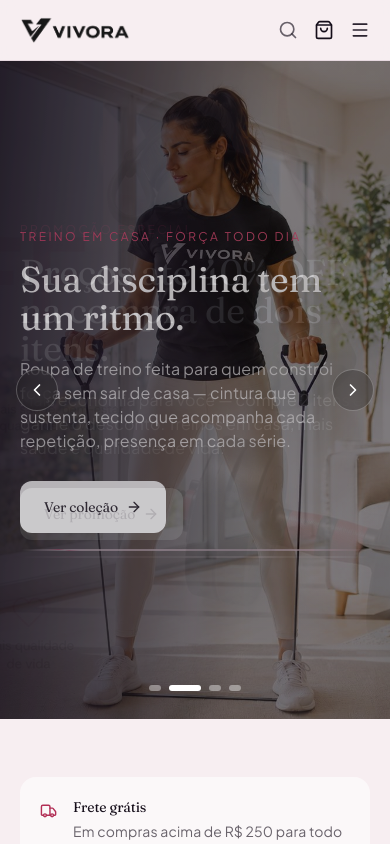
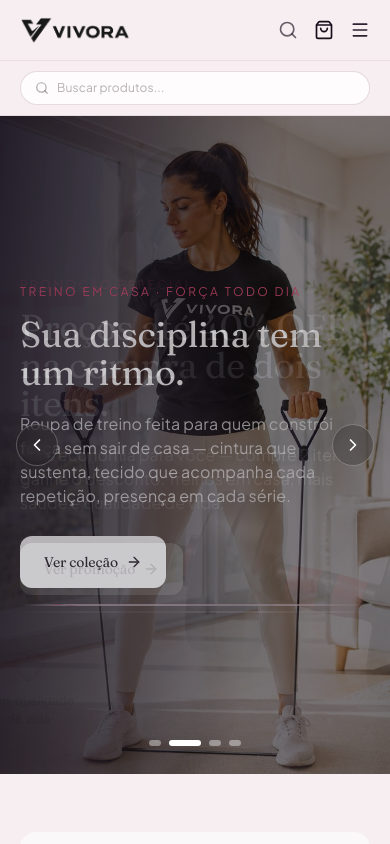
Before and after one commit to vivorafitstore/vivora, a Next.js app: page / in a window 390 px wide. Shown: the top 844 px of the page. Built offline with nearby package versions, Linux system fonts and the light colour scheme; no server answers; the database is empty.

Commit message:
feat: barra de busca sempre visível e compacta no header

```diff
--- a/src/components/Header.tsx
+++ b/src/components/Header.tsx
@@ -12,7 +12,6 @@ export function Header() {
   const router = useRouter();
   const { totalItens } = useCart();
   const [menuAberto, setMenuAberto] = useState(false);
-  const [buscaAberta, setBuscaAberta] = useState(false);
   const [busca, setBusca] = useState("");
 
   if (pathname?.startsWith("/admin")) return null;
@@ -21,7 +20,6 @@ export function Header() {
     e.preventDefault();
     if (busca.trim()) {
       router.push(`/loja?busca=${encodeURIComponent(busca.trim())}`);
-      setBuscaAberta(false);
       setBusca("");
     }
   }
@@ -29,6 +27,8 @@ export function Header() {
   return (
     <header className="sticky top-0 z-40 border-b border-mist/40 bg-blush/90 backdrop-blur">
       <div className="mx-auto flex max-w-6xl items-center justify-between gap-4 px-5 py-4">
+
+        {/* Logo */}
         <Link href="/" className="flex shrink-0 items-center">
           <img
             src="/images/logo-vivora-black.png"
@@ -37,16 +37,40 @@ export function Header() {
           />
         </Link>
 
+        {/* Nav categorias */}
         <CategoryNavDesktop />
 
-        <div className="flex flex-1 items-center justify-end gap-4">
+        {/* Barra de busca compacta — sempre visível no desktop */}
+        <form
+          onSubmit={buscar}
+          className="hidden lg:flex items-center gap-2 rounded-full border border-mist/60 bg-white/70 px-3.5 py-2 w-52 transition focus-within:border-rose focus-within:bg-white focus-within:w-64"
+          style={{ transition: "width 0.2s ease" }}
+        >
+          <Search className="h-3.5 w-3.5 shrink-0 text-graphite/40" />
+          <input
+            value={busca}
+            onChange={(e) => setBusca(e.target.value)}
+            placeholder="Buscar..."
+            className="flex-1 bg-transparent text-xs text-ink outline-none placeholder:text-graphite/35 min-w-0"
+          />
+          {busca && (
+            <button type="button" onClick={() => setBusca("")} className="text-graphite/40 hover:text-ink">
+              <X className="h-3 w-3" />
+            </button>
+          )}
+        </form>
+
+        {/* Ações */}
+        <div className="flex items-center gap-4">
+          {/* Busca mobile — lupa */}
           <button
             type="button"
             aria-label="Buscar"
-            onClick={() => setBuscaAberta((v) => !v)}
-            className={`flex items-center transition ${
-              buscaAberta ? "text-rose" : "text-graphite/70 hover:text-ink"
-            }`}
+            onClick={() => {
+              const el = document.getElementById("busca-mobile");
+              el?.focus();
+            }}
+            className="lg:hidden text-graphite/70 hover:text-ink transition"
           >
             <Search className="h-5 w-5" />
           </button>
@@ -54,7 +78,7 @@ export function Header() {
           <Link
             href="/login"
             aria-label="Entrar na conta"
-            className={`hidden md:flex items-center gap-1 text-sm transition ${
+            className={`hidden md:flex items-center gap-1 transition ${
               pathname === "/login" ? "text-rose" : "text-graphite/70 hover:text-ink"
             }`}
           >
@@ -65,7 +89,7 @@ export function Header() {
           <Link
             href="/carrinho"
             aria-label="Abrir carrinho"
-            className="relative flex items-center gap-1 text-ink"
+            className="relative flex items-center text-ink"
           >
             <ShoppingBag className="h-5 w-5" />
             {totalItens > 0 && (
@@ -74,6 +98,7 @@ export function Header() {
               </span>
             )}
           </Link>
+
           <button
             aria-label="Abrir menu"
             className="lg:hidden"
@@ -84,33 +109,29 @@ export function Header() {
         </div>
       </div>
 
-      {/* Barra de busca expansível */}
-      {buscaAberta && (
-        <div className="border-t border-mist/40 bg-blush px-5 py-3">
+      {/* Busca mobile expandida */}
+      <div className="lg:hidden border-t border-mist/30 bg-blush px-5 py-2.5">
         <form
           onSubmit={buscar}
-            className="mx-auto flex max-w-6xl items-center gap-3 rounded-xl border border-mist/50 bg-white px-4 py-2.5"
+          className="flex items-center gap-2 rounded-full border border-mist/50 bg-white/80 px-3.5 py-2"
         >
-            <Search className="h-4 w-4 text-graphite/40" />
+          <Search className="h-3.5 w-3.5 shrink-0 text-graphite/40" />
           <input
-              autoFocus
+            id="busca-mobile"
             value={busca}
             onChange={(e) => setBusca(e.target.value)}
-              placeholder="Buscar produtos, categorias..."
-              className="flex-1 bg-transparent text-sm text-ink outline-none placeholder:text-graphite/35"
+            placeholder="Buscar produtos..."
+            className="flex-1 bg-transparent text-xs text-ink outline-none placeholder:text-graphite/35"
           />
-            <button
-              type="button"
-              aria-label="Fechar busca"
-              onClick={() => setBuscaAberta(false)}
-              className="text-graphite/40 hover:text-ink"
-            >
-              <X className="h-4 w-4" />
+          {busca && (
+            <button type="button" onClick={() => setBusca("")} className="text-graphite/40 hover:text-ink">
+              <X className="h-3 w-3" />
             </button>
+          )}
         </form>
       </div>
-      )}
 
+      {/* Menu mobile */}
       {menuAberto && (
         <div className="border-t border-mist/40 px-5 py-3 lg:hidden">
           <CategoryNavMobile onNavigate={() => setMenuAberto(false)} />
```
Lines whose indentation alone changed are shown as unchanged.
